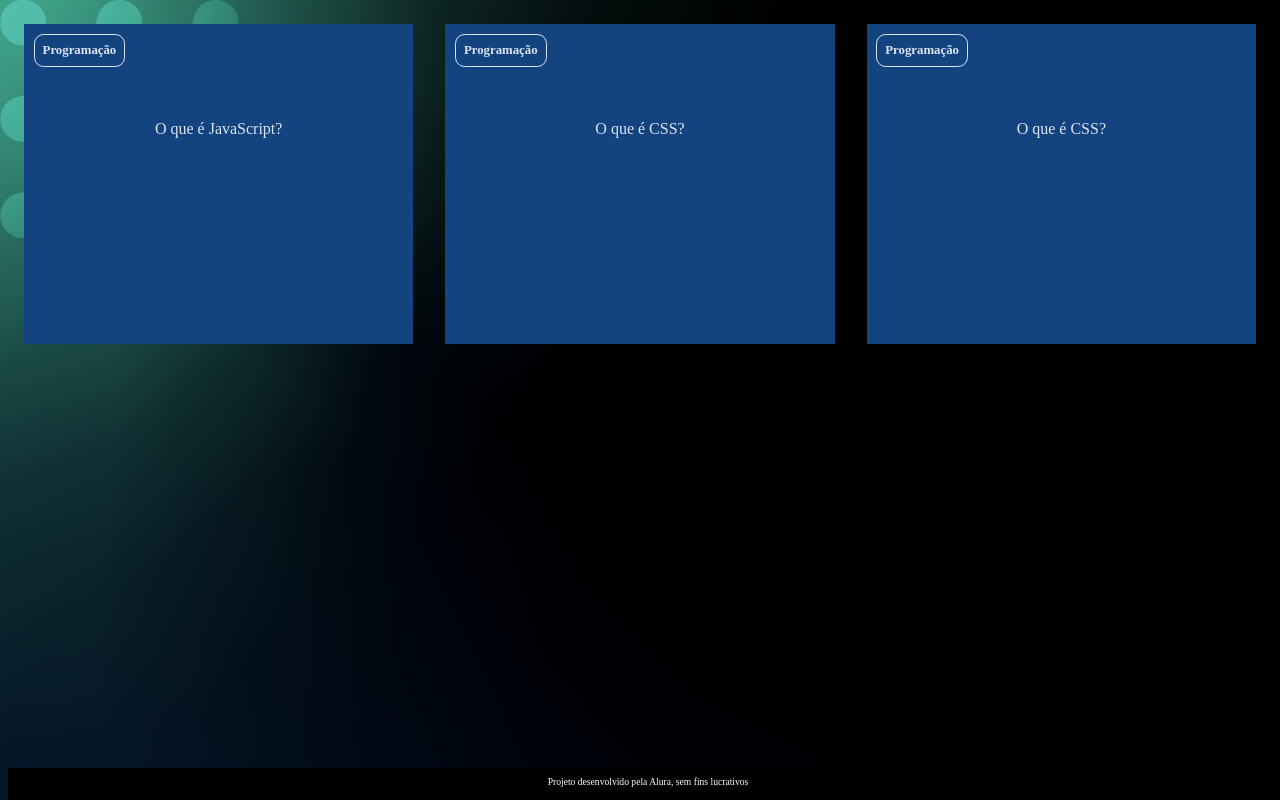
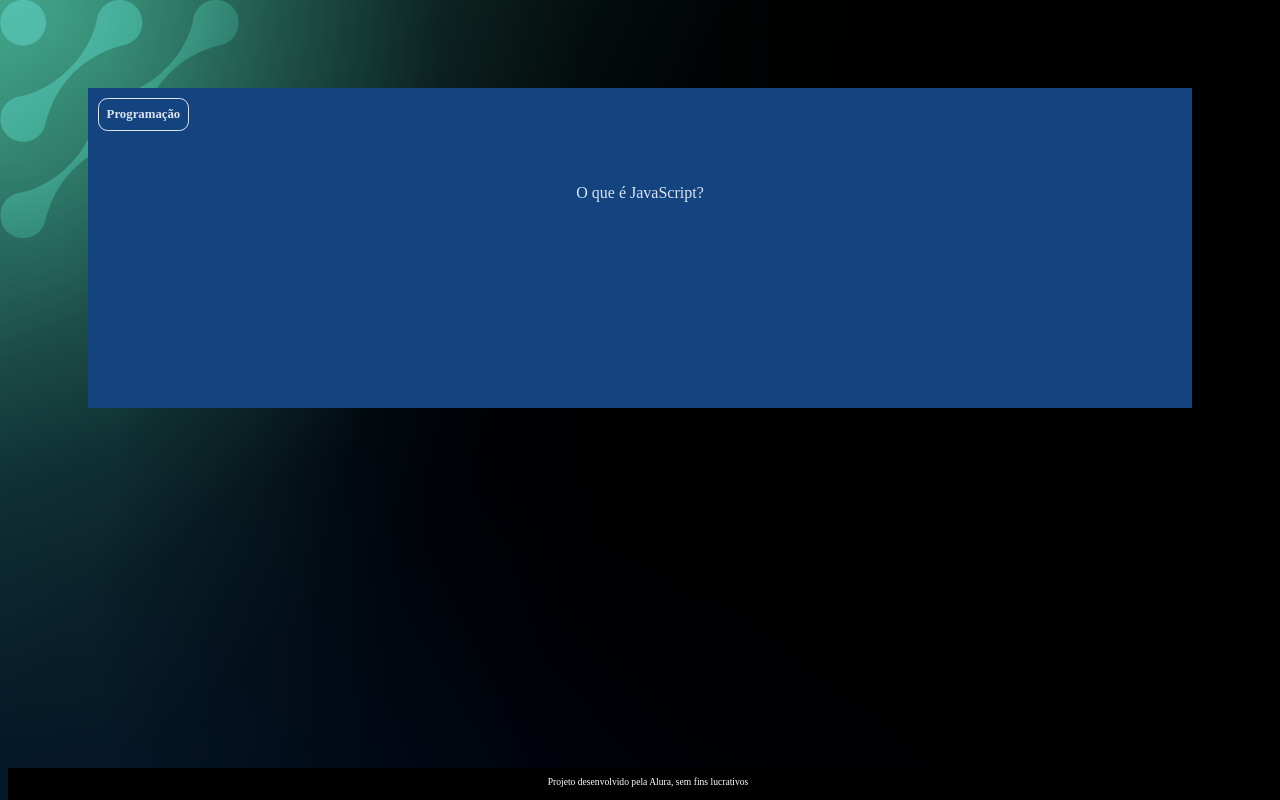
Before and after one commit to vida-cara/Flashcardd, a plain HTML site: page index.html in a window 1280 px wide. Drawn offline with Linux system fonts and the light colour scheme.

Commit message:
Add files via upload

```diff
--- a/assets/style.css
+++ b/assets/style.css
@@ -11,6 +11,10 @@ body {
 
 #container {
   display: flex;
+  flex-wrap: wrap;
+  justify-content: space-between;
+  padding: 4rem;
+  gap: 3rem;
 }
 
 .cartao {
--- a/index.html
+++ b/index.html
@@ -13,32 +13,10 @@
                 <div class="cartao__conteudo">
                     <h3>Programação</h3>
                     <div class="cartao__conteudo__pergunta">
-                <p> O que é JavaScript?</p>
+                        <p>O que é JavaScript?</p>
                     </div>
                     <div class="cartao__conteudo__resposta">
-                <p> JavaScript é uma linguagem de programação</p>
-            </div>
-        </div>
-   </article>
-    <article class="cartao">
-        <div class="cartao__conteudo">
-            <h3>Programação</h3>
-            <div class="cartao__conteudo__pergunta">
-                <p> O que é CSS?</p>
-            </div>
-            <div class="cartao__conteudo__resposta">
-               <p> O CSS é uma linguagem de estilização </p>
-            </div>
-        </div>
-   </article>
-   <article class="cartao">
-    <div class="cartao__conteudo">
-        <h3>Programação</h3>
-        <div class="cartao__conteudo__pergunta">
-            <p> O que é CSS?</p>
-        </div>
-        <div class="cartao__conteudo__resposta">
-           <p> O CSS é uma linguagem de estilização </p>
+                        <p>O JavaScript é uma linguagem de programação</p>
                     </div>
                 </div>
             </article>
```
Also changed, not shown: pergunta.js (added, +17 -0 lines). Lines whose indentation alone changed are shown as unchanged.
